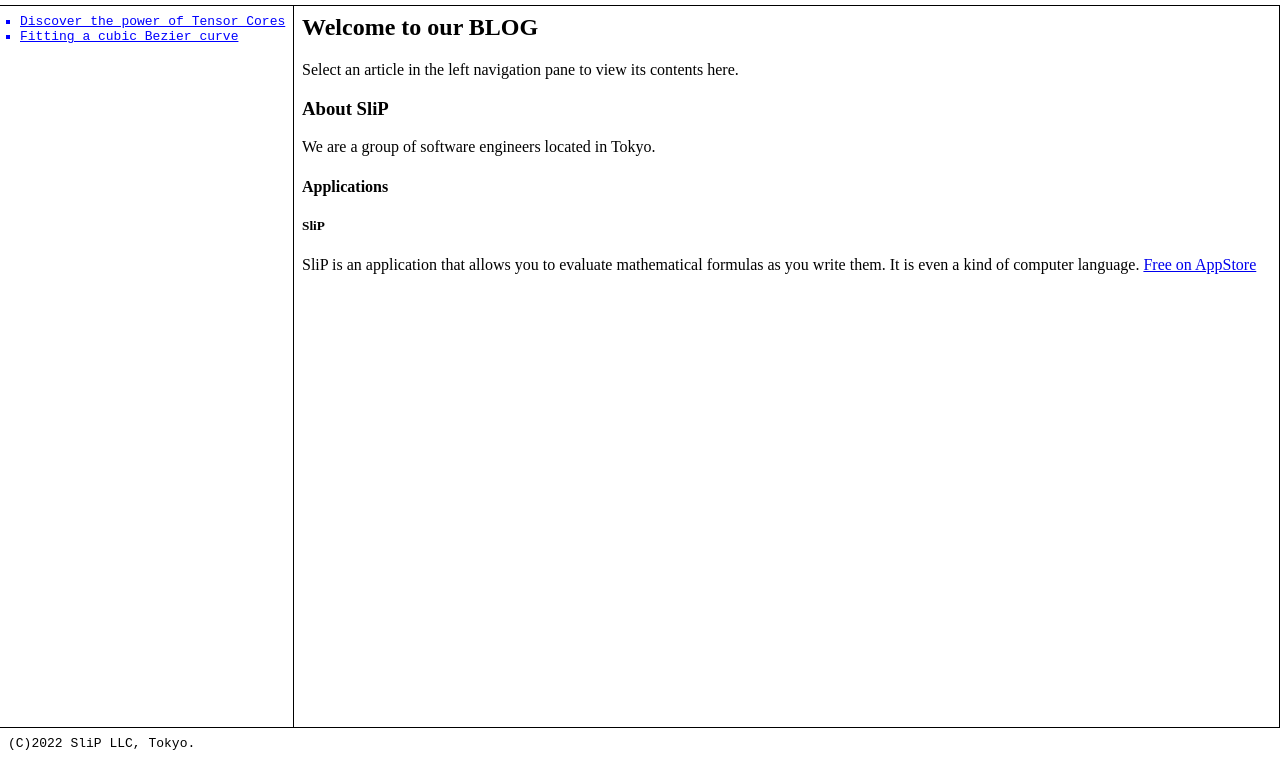
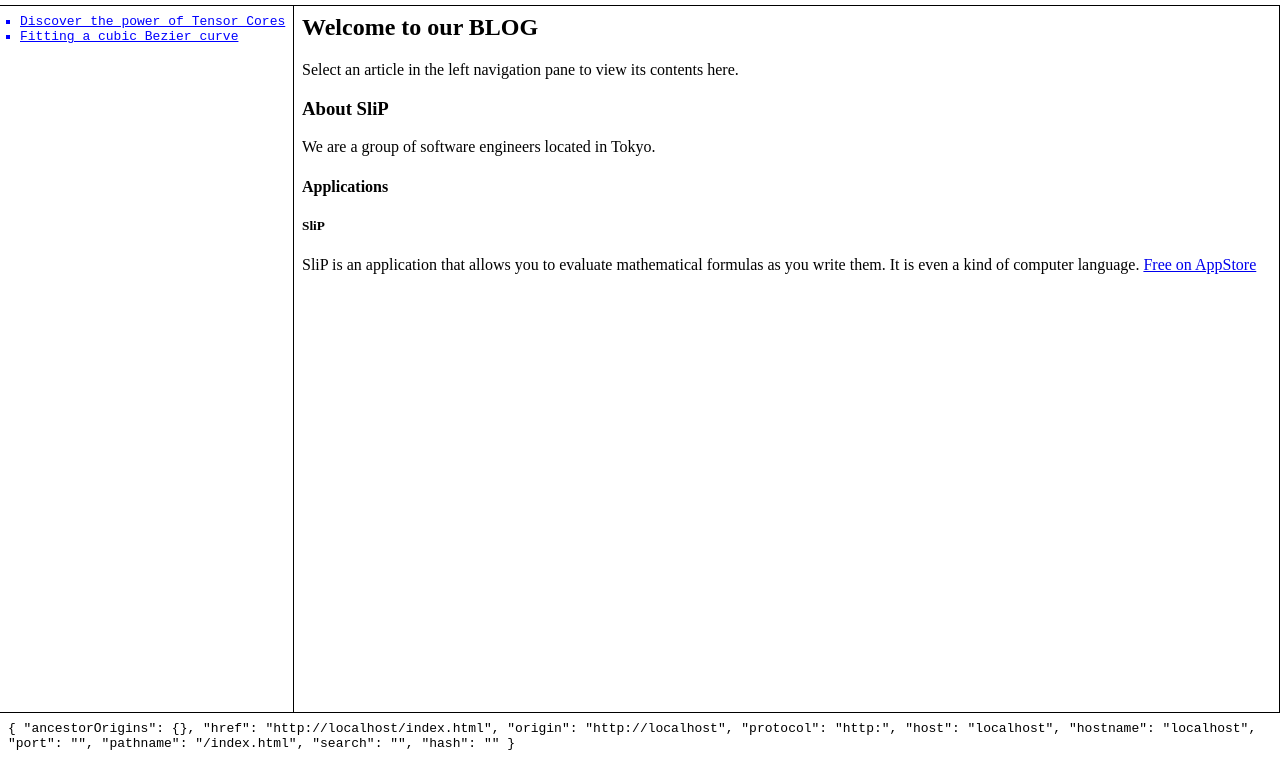
Before and after one commit to Satachito/TechBLOG, a plain HTML site: page index.html in a window 1280 px wide. Shown: the part 41-800 px from the top of the page. Drawn offline with Linux system fonts and the light colour scheme.

Commit message:
SPA Check 2

```diff
--- a/index.html
+++ b/index.html
@@ -50,7 +50,7 @@ aside	{	border-left		: 1px solid black }
 
 <iframe id=CONTENT src=Welcome.html style="border: none; width: 100%; height: 100%"></iframe>
 <aside></aside>
-<footer>	(C)2022 SliP LLC, Tokyo.	</footer>
+<footer id=FOOTER>	(C)2022 SliP LLC, Tokyo.	</footer>
 
 <script type=module>
 const
@@ -82,6 +82,6 @@ contents.forEach(
 		_.onclick = () => CONTENT.setAttribute( 'src', $[ 1 ] )
 	}
 )
-window.onload = _ => footer.textContent = JSON.stringify( location, null, '\t' )
+window.onload = _ => FOOTER.textContent = JSON.stringify( location, null, '\t' )
 
 </script>
```
